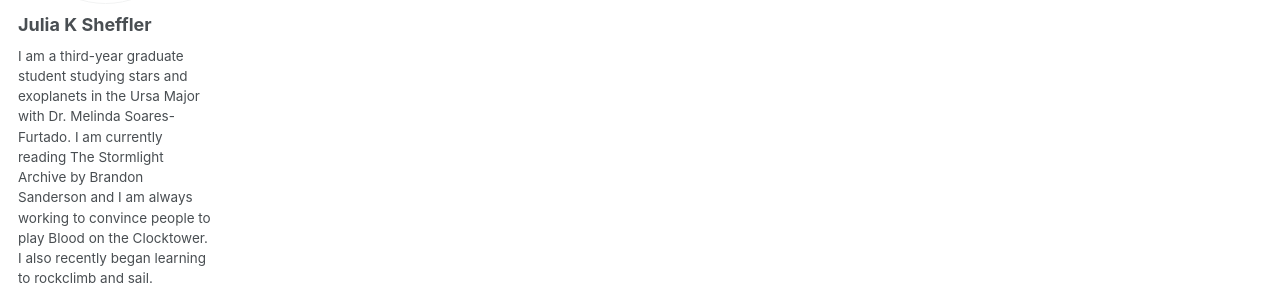
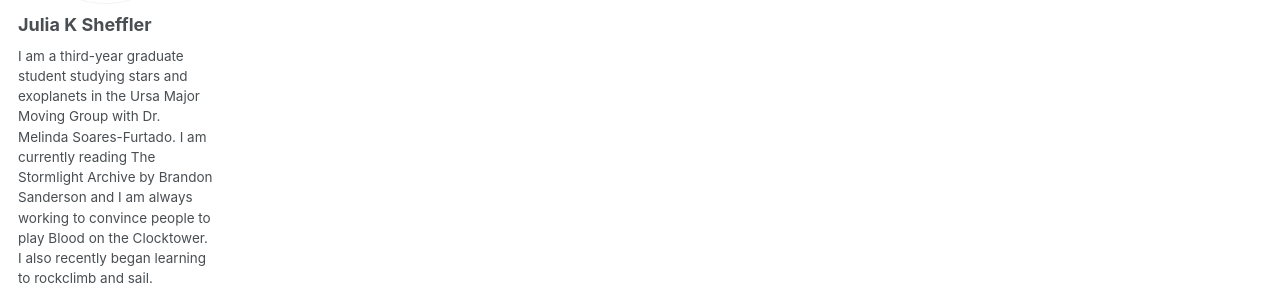
Before and after one commit to JKSheffler/JKSheffler.github.io, a Jekyll site: the page built from _pages/about.md, in a window 1280 px wide. Shown: the part 277-577 px from the top of the page. Built offline with Jekyll 4.4.1, drawn with Linux system fonts in a browser that asks for light colours; some web fonts are replaced.

Commit message:
Update _config.yml

```diff
--- a/_config.yml
+++ b/_config.yml
@@ -24,7 +24,7 @@ author:
   avatar           : "profile.png"
   name             : "Julia K Sheffler"
   pronouns         : # example: "she/her"
-  bio              : "I am a third-year graduate student studying stars and exoplanets in the Ursa Major with Dr. Melinda Soares-Furtado. I am currently reading The Stormlight Archive by Brandon Sanderson and I am always working to convince people to play Blood on the Clocktower. I also recently began learning to rockclimb and sail."
+  bio              : "I am a third-year graduate student studying stars and exoplanets in the Ursa Major Moving Group with Dr. Melinda Soares-Furtado. I am currently reading The Stormlight Archive by Brandon Sanderson and I am always working to convince people to play Blood on the Clocktower. I also recently began learning to rockclimb and sail."
   location         : "Madison, Wisconsin"
   employer         : "Univeristy of Wisconsin-Maidson"
   uri              : # URL
```
